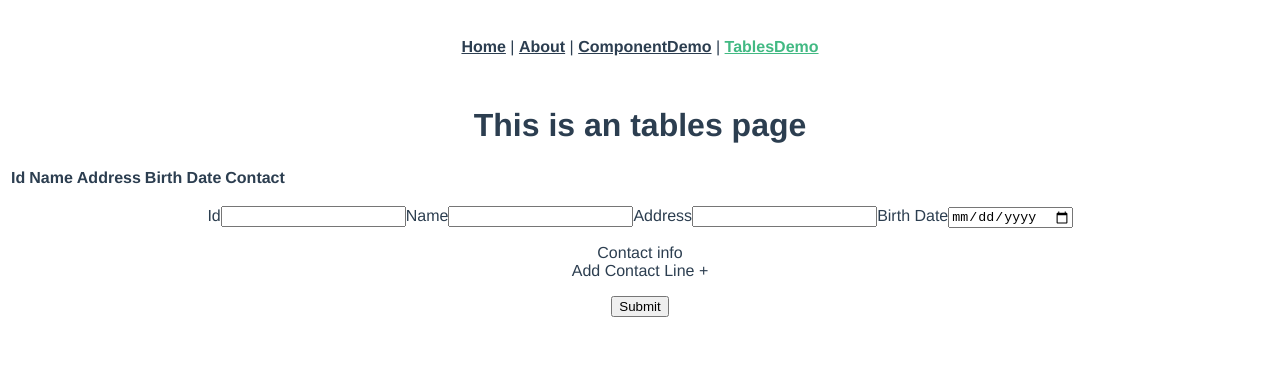
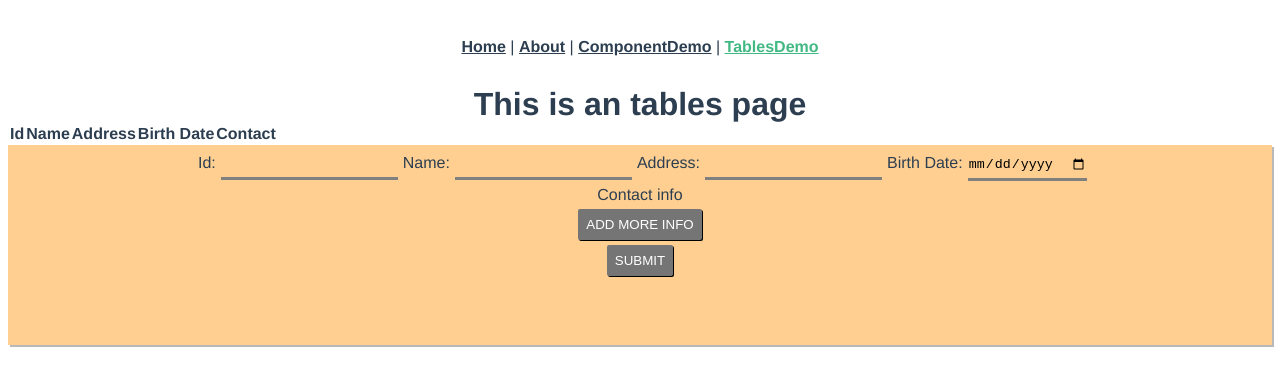
Before and after one commit to papunag209/traki, a Vue app: page /tablesDemo in a window 1280 px wide. Shown: the top 386 px of the page. Built offline with nearby package versions, Linux system fonts and the light colour scheme.

Commit message:
style update

```diff
--- a/src/views/TablesDemo.vue
+++ b/src/views/TablesDemo.vue
@@ -1,5 +1,5 @@
 <template>
-  <div>
+  <div class="whole-inputs">
     <h1>This is an tables page</h1>
     <table>
         <thead>
@@ -43,32 +43,32 @@
             </tr>
         </tbody>
     </table>
+  <div class="inputs">
     <form @submit.prevent="handleSubmit">
         <p>
-
             <span>
-                <label for="id-input">Id</label>
+                <label for="id-input">Id:</label>
                 <input
                     id="id-input" type="number"
                     v-model="rowInput.id"
                 >
             </span>
             <span>
-                <label for="name-input">Name</label>
+                <label for="name-input">Name:</label>
                 <input
                     id="name-input" type="text"
                     v-model="rowInput.name"
                 >
             </span>
             <span>
-                <label for="address-input">Address</label>
+                <label for="address-input">Address:</label>
                 <input
                     id="address-input" type="text"
                     v-model="rowInput.address"
                 >
             </span>
             <span>
-                <label for="birth-date-input">Birth Date</label>
+                <label for="birth-date-input">Birth Date:</label>
                 <input id="birth-date-input" type="date"
                     v-model="rowInput.birthDate"
                 >
@@ -76,13 +76,13 @@
         </p>
         <div>
             <label>Contact info</label>
-            <div @click.prevent="addContactField">Add Contact Line + </div>
+            <div @click.prevent="addContactField"><button>add more info</button></div>
             <ul>
                 <li v-for="(contact, index) in rowInput.contacts"
                     :key="'contact-'+index"
                 >
                     <span>
-                        <label for="contact-input">Contact info</label>
+                        <label for="contact-input">Contact info:</label>
                         <input id="contact-input" type="text"
                             v-model="rowInput.contacts[index]"
                         >
@@ -94,6 +94,7 @@
             <button type="submit">Submit</button>
         </span>
     </form>
+  </div>
   </div>
 </template>
 <script>
@@ -134,5 +135,47 @@ export default Vue.extend({
 </script>
 
 <style scoped>
+*{
+    box-sizing: border-box;
+    margin: 0;
+    padding: 0;
+}
 
+.inputs{
+    background-color:rgb(255, 207, 145) ;
+    width: auto;
+    height: 200px;
+    overflow: auto;
+    margin: auto;
+    box-shadow: 2px 2px rgba(0, 0, 0, 0.274);
+}
+
+input{
+    height: 30px;
+    border: none;
+    outline: none;
+    border-bottom: solid gray;
+    background: transparent;
+}
+
+p{
+    padding: 5px;
+}
+
+label{
+    padding: 5px;
+}
+button{
+    color:#fff;
+	background-color:#757575;
+	outline: none;
+    border: 0;
+	padding:8px;
+    margin-top: 5px;
+	text-transform:uppercase;
+	border-radius:2px;
+	cursor:pointer;
+	position:relative;
+    box-shadow: 1px 1px black;
+}
 </style>
```
